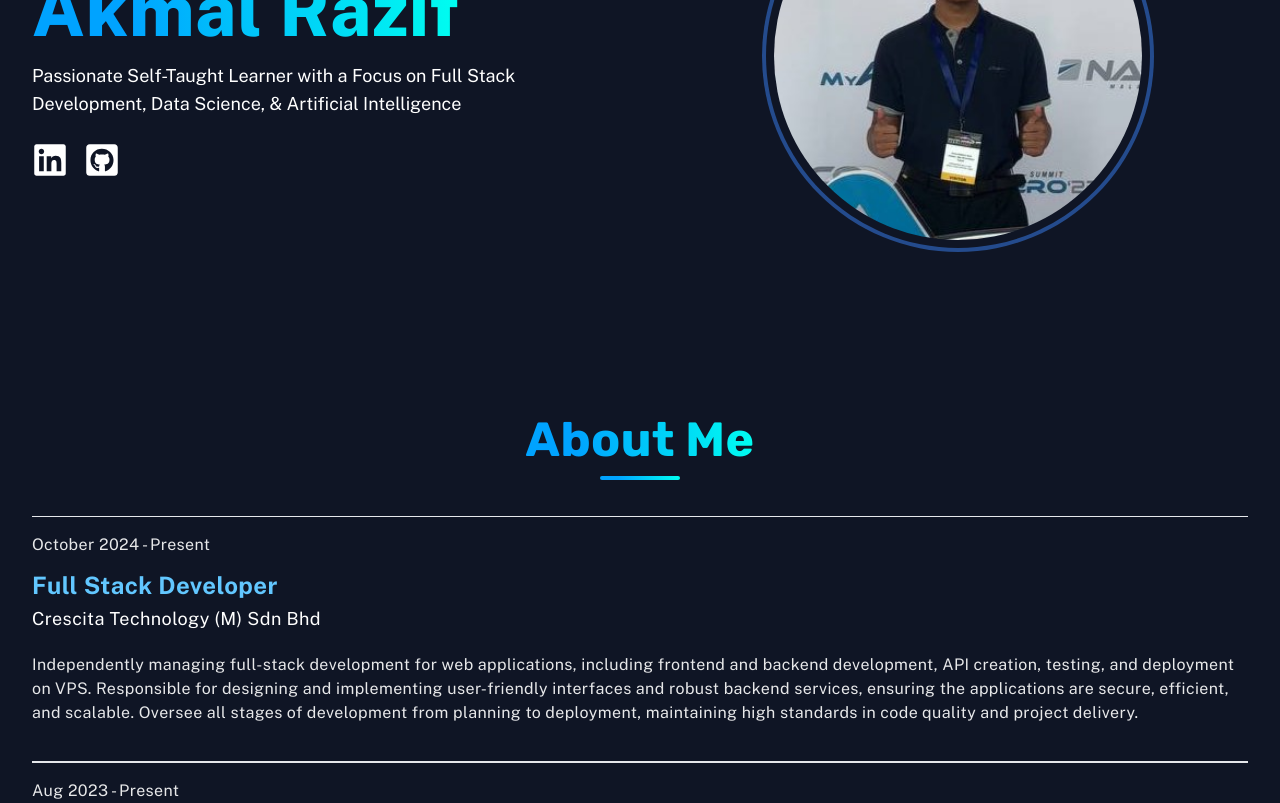
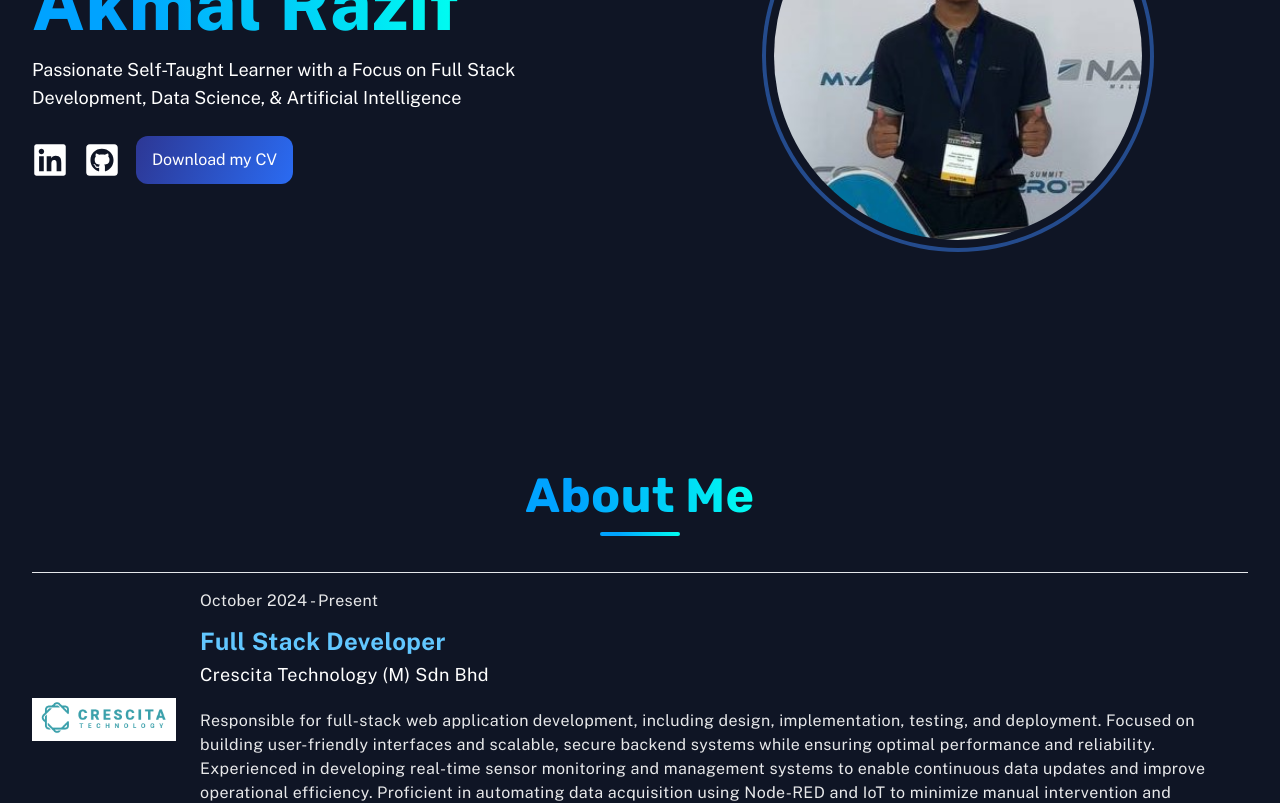
Before and after one commit to MuhdNurAkmal/akmalrazif, a React (Vite) app: page / in a window 1280 px wide. Shown: the part 280-1083 px from the top of the page. Built offline with nearby package versions, Linux system fonts and the light colour scheme; no server answers.

Commit message:
update portfolio

```diff
--- a/src/cards/SkillCard.jsx
+++ b/src/cards/SkillCard.jsx
@@ -2,7 +2,7 @@ const SkillCard = ({ id, title, icon }) => {
   return (
     <article
       key={id}
-      className="flex p-2 items-center gap-4 rounded-lg bg-boxColor drop-shadow-lg hover:scale-110"
+      className="flex p-2 items-center gap-4 rounded-lg bg-boxColor drop-shadow-lg hover:scale-110 hover:cursor-pointer"
     >
       <p className="h-10 w-10">{icon}</p>
       <p className="">{title}</p>
--- a/src/components/About.jsx
+++ b/src/components/About.jsx
@@ -4,14 +4,14 @@ import { experiences } from "../data/data";
 const About = () => {
   return (
     <section className="align-element py-16">
-      <div id="about" className="pt-10">
+      <div id="about" className="pt-24">
         <SectionTitle title="about me" />
       </div>
       <div className="py-4">
         {experiences.map((experience) => {
           return (
             <article className="py-4 tracking-wide border-y flex gap-6 flex-col items-center md:flex-row">
-              <div className="flex items-center w-48 hidden">
+              <div className="flex items-center w-48">
                 <img src={experience.logo} alt="" className="min-w-36" />
               </div>
               <div>
--- a/src/components/LandingPage.jsx
+++ b/src/components/LandingPage.jsx
@@ -1,5 +1,6 @@
 import { FaGithubSquare, FaLinkedin } from "react-icons/fa";
 import profpics from "../assets/profpics.jpg";
+import resume from "../documents/Muhammad Nur Akmal Mohamad Razif (Resume).pdf";
 
 const LandingPage = () => {
   return (
@@ -16,7 +17,8 @@ const LandingPage = () => {
             Passionate Self-Taught Learner with a Focus on Full Stack
             Development, Data Science, & Artificial Intelligence
           </p>
-          <div className="flex mt-6 gap-x-4 text-5xl justify-center items-center sm:justify-start sm:text-4xl">
+          <div className="flex flex-col sm:flex-row items-center sm:gap-x-4 gap-y-4 mt-6">
+            <div className="flex gap-x-4 text-5xl sm:text-4xl">
               <a
                 href="https://www.linkedin.com/in/akmalrazif/"
                 target="_blank"
@@ -30,6 +32,14 @@ const LandingPage = () => {
                 className="hover:text-accentColor hover:scale-110"
               >
                 <FaGithubSquare />
+              </a>
+            </div>
+            <a
+              href={resume}
+              download="Muhammad Nur Akmal Mohamad Razif (Resume).pdf"
+              className="px-4 py-3 flex items-center rounded-xl bg-gradientBtn w-fit"
+            >
+              Download my CV
             </a>
           </div>
         </article>
--- a/src/components/NavBar.jsx
+++ b/src/components/NavBar.jsx
@@ -17,7 +17,7 @@ const NavBar = () => {
 
   return (
     <>
-      <nav className="top-0">
+      <nav className="top-0 sticky bg-mainBg z-10">
         <div className="align-element flex flex-col justify-between py-4 sm:flex-row sm:items-center">
           <div className="flex items-center w-full sm:w-auto">
             <h2 className="text-3xl font-bold">
--- a/src/components/Projects.jsx
+++ b/src/components/Projects.jsx
@@ -6,7 +6,7 @@ const Projects = () => {
   const { projects } = useFetchProjects();
   return (
     <section className="align-element py-16">
-      <div id="projects" className="pt-10">
+      <div id="projects" className="pt-24">
         <SectionTitle title="recent projects" />
         <div className="py-16 grid lg:grid-cols-3 gap-8 justify-center">
           {projects.map((project) => {
--- a/src/components/Skills.jsx
+++ b/src/components/Skills.jsx
@@ -5,7 +5,7 @@ import { skills } from "../data/skillData";
 const Skills = () => {
   return (
     <section className="align-element py-16">
-      <div id="skills" className="pt-10">
+      <div id="skills" className="pt-24">
         <SectionTitle title="Skills & Expertise" />
         <div className="py-16 grid gap-3 grid-cols-2 md:grid-cols-6">
           {skills.map((skill) => {
--- a/src/data/data.jsx
+++ b/src/data/data.jsx
@@ -5,6 +5,7 @@ import aidev from "../assets/aidev.svg";
 import kmpk from "../assets/logo-kmpk.png";
 import ukm from "../assets/logo-ukm.png";
 import amic from "../assets/logo-amic.png";
+import crescita from "../assets/logo-crescita.png";
 
 export const links = [
   { id: nanoid(), href: "/", text: "" },
@@ -18,8 +19,9 @@ export const experiences = [
     id: nanoid(),
     title: "Full Stack Developer",
     location: "Crescita Technology (M) Sdn Bhd",
-    desc: "Independently managing full-stack development for web applications, including frontend and backend development, API creation, testing, and deployment on VPS. Responsible for designing and implementing user-friendly interfaces and robust backend services, ensuring the applications are secure, efficient, and scalable. Oversee all stages of development from planning to deployment, maintaining high standards in code quality and project delivery.",
+    desc: "Responsible for full-stack web application development, including design, implementation, testing, and deployment. Focused on building user-friendly interfaces and scalable, secure backend systems while ensuring optimal performance and reliability. Experienced in developing real-time sensor monitoring and management systems to enable continuous data updates and improve operational efficiency. Proficient in automating data acquisition using Node-RED and IoT to minimize manual intervention and streamline workflows.",
     date: "October 2024 - Present",
+    logo: crescita,
   },
   {
     id: nanoid(),
```
Also changed, not shown: src/assets/logo-crescita.png (added), 1 other file (tests, documents, lock files or other folders). Lines whose indentation alone changed are shown as unchanged.
